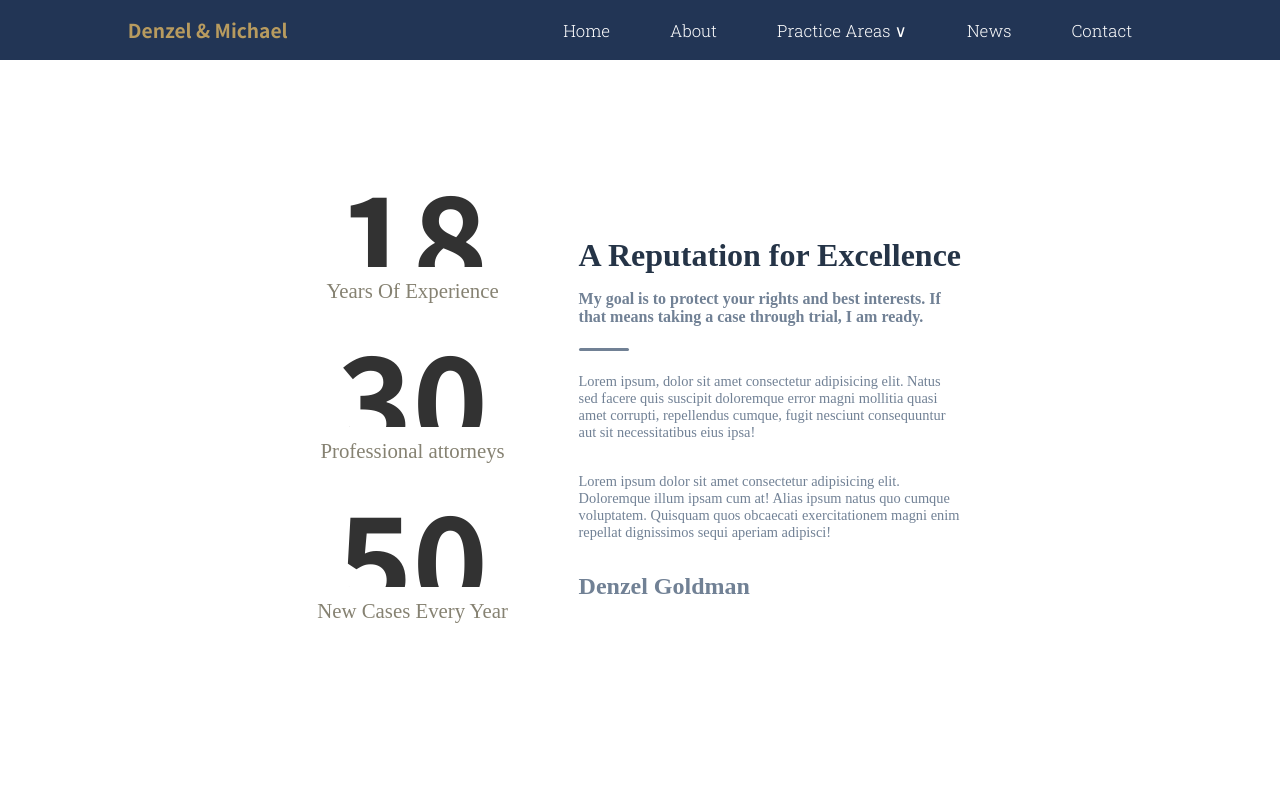
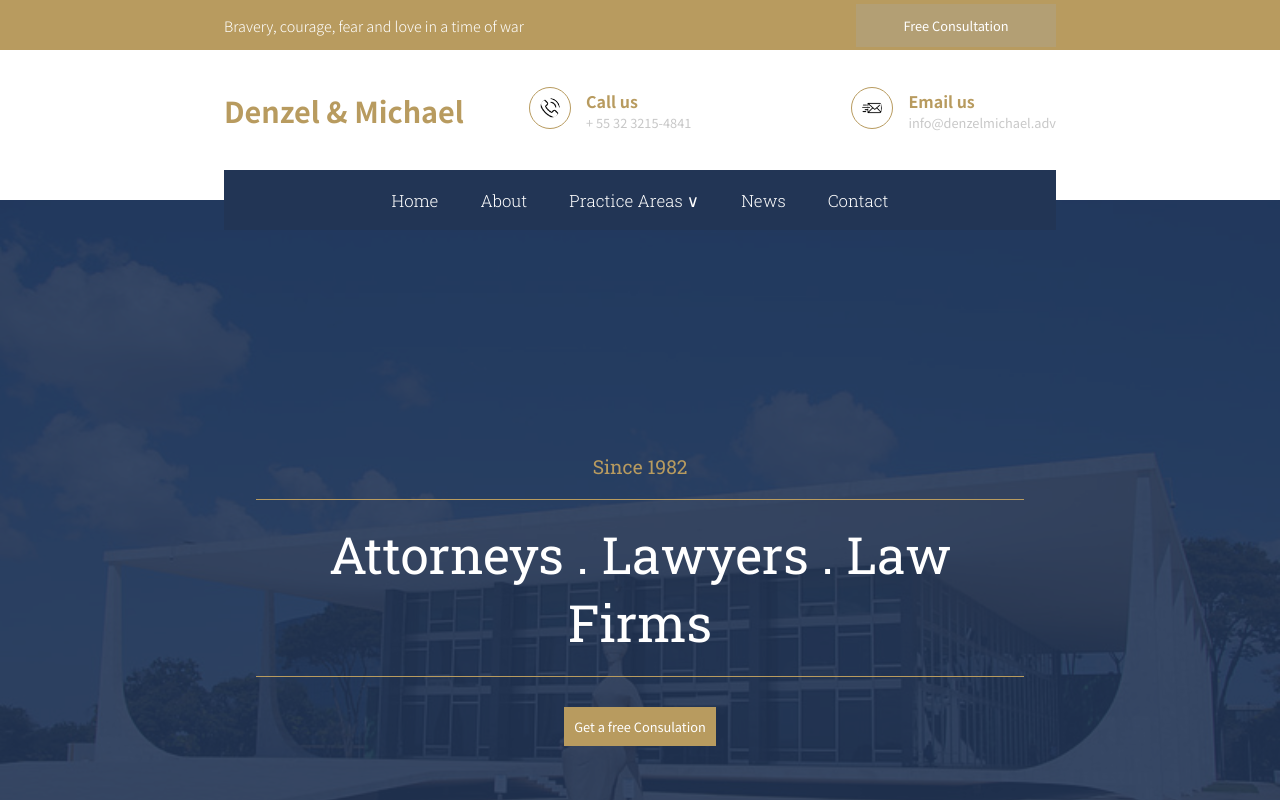
Before and after one commit to Joaopdev/LawyerPage, a React (Create React App) app: page /About in a window 1280 px wide. Shown: the top 800 px of the page. Built offline with nearby package versions, Linux system fonts and the light colour scheme; a web font is replaced by a local one.

Commit message:
Altera as rotas para corrigir a página inicial que renderizada um Page not found em seu lugar

```diff
--- a/src/Pages/PracticeAreas.jsx
+++ b/src/Pages/PracticeAreas.jsx
@@ -167,7 +167,7 @@ export default function PracticeAreas(props) {
                         <ColumnTitle>
                             <h1>Practice Areas</h1>
 
-                            <p>Realize your constitutinal right with qualified help.</p>
+                            <p>Realize your constitutional right with qualified help.</p>
                         </ColumnTitle>
                     </Column>
                 </Row>
--- a/src/Routes/Routes.jsx
+++ b/src/Routes/Routes.jsx
@@ -12,7 +12,7 @@ export function Routes() {
     return (
         <Router>
             <Switch>
-                <Route path="/Home" component={Home} />
+                <Route path="/" component={Home} />
                 <Route path="/About" component={About} />
                 <Route path="/Practice-Areas" component={AreasDeAtuacao} />
                 <Route path="/Business" component={PageNotFound} />
--- a/src/components/Menu.jsx
+++ b/src/components/Menu.jsx
@@ -26,7 +26,7 @@ const Menu = styled.div`
         padding: 0;
         display: flex;
         justify-content: center;
-        gap: 20px;
+        gap: 2px;
     }
 
     ul li {
@@ -65,6 +65,15 @@ const Menu = styled.div`
         display: block;
         text-align: center;
         height: 100%;
+
+        &:after, &:before {
+            content: '';
+            display: block;
+            width: 96%;
+            background-color: #ffffffa4;
+            margin: 3px auto;
+            height: 1px;
+        }
     }
 
     ul li a:hover {
--- a/src/components/menuBar.jsx
+++ b/src/components/menuBar.jsx
@@ -29,7 +29,7 @@ const MenuBar = styled.div`
         padding: 0;
         display: flex;
         justify-content: center;
-        gap: 20px;
+        gap: 2px;
     }
 
     ul li {
@@ -59,6 +59,15 @@ const MenuBar = styled.div`
         display: block;
         text-align: center;
         height: 100%;
+
+        &:after, &:before {
+            content: '';
+            display: block;
+            width: 96%;
+            background-color: #ffffffa4;
+            margin: 3px auto;
+            height: 1px;
+        }
     }
 
     ul li a:hover {
--- a/src/index.js
+++ b/src/index.js
@@ -1,8 +1,6 @@
 import React from 'react';
 import ReactDOM from 'react-dom';
-import './index.css';
 import App from './App';
-import reportWebVitals from './reportWebVitals';
 
 
 ReactDOM.render(
@@ -12,8 +10,3 @@ ReactDOM.render(
   </React.StrictMode>,
   document.getElementById('root')
 );
-
-// If you want to start measuring performance in your app, pass a function
-// to log results (for example: reportWebVitals(console.log))
-// or send to an analytics endpoint. Learn more: https://bit.ly/CRA-vitals
-reportWebVitals();
--- a/src/reportWebVitals.js
+++ /dev/null
@@ -1,13 +0,0 @@
-const reportWebVitals = onPerfEntry => {
-  if (onPerfEntry && onPerfEntry instanceof Function) {
-    import('web-vitals').then(({ getCLS, getFID, getFCP, getLCP, getTTFB }) => {
-      getCLS(onPerfEntry);
-      getFID(onPerfEntry);
-      getFCP(onPerfEntry);
-      getLCP(onPerfEntry);
-      getTTFB(onPerfEntry);
-    });
-  }
-};
-
-export default reportWebVitals;
```
Also changed, not shown: src/setupTests.js (deleted, +0 -5 lines), src/logo.svg (deleted).
